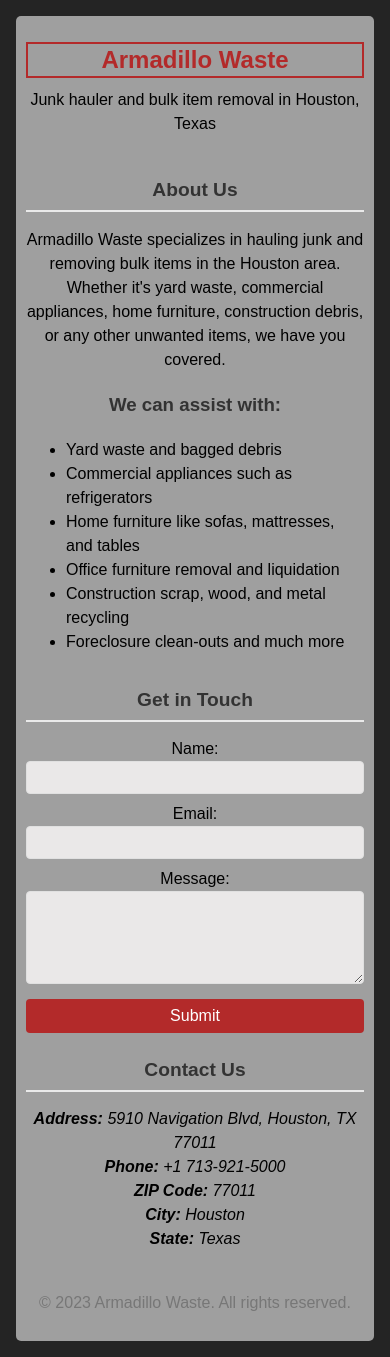
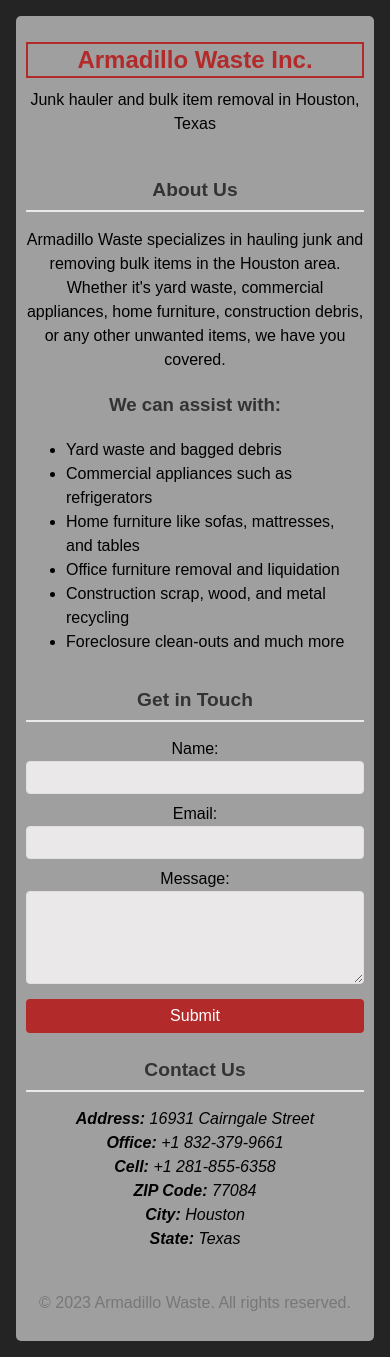
Before and after one commit to cdschexnide/bootjackranch, a React (Vite) app: page / in a window 390 px wide. Built offline with nearby package versions, Linux system fonts and the light colour scheme.

Commit message:
corrected company name, phone number, and address

```diff
--- a/src/App.tsx
+++ b/src/App.tsx
@@ -4,7 +4,7 @@ function App() {
   return (
     <div className="container">
       <header>
-        <h1>Armadillo Waste</h1>
+        <h1>Armadillo Waste Inc.</h1>
         <div style={{ color: "black" }}>
           Junk hauler and bulk item removal in Houston, Texas
         </div>
@@ -67,11 +67,13 @@ function App() {
       <section>
         <h2>Contact Us</h2>
         <address style={{ color: "black" }}>
-          <strong>Address:</strong> 5910 Navigation Blvd, Houston, TX 77011
+          <strong>Address:</strong> 16931 Cairngale Street
           <br />
-          <strong>Phone:</strong> +1 713-921-5000
+          <strong>Office:</strong> +1 832-379-9661
           <br />
-          <strong>ZIP Code:</strong> 77011
+          <strong>Cell:</strong> +1 281-855-6358
+          <br />
+          <strong>ZIP Code:</strong> 77084
           <br />
           <strong>City:</strong> Houston
           <br />
```
